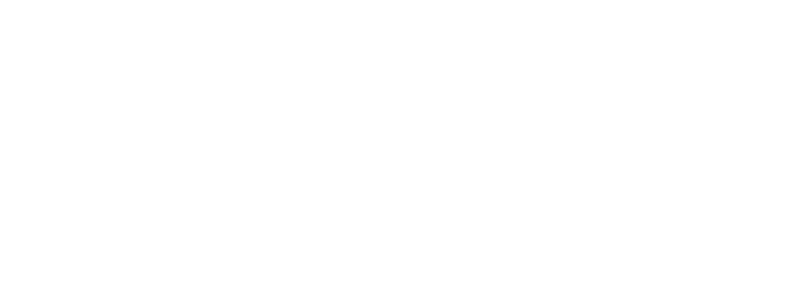
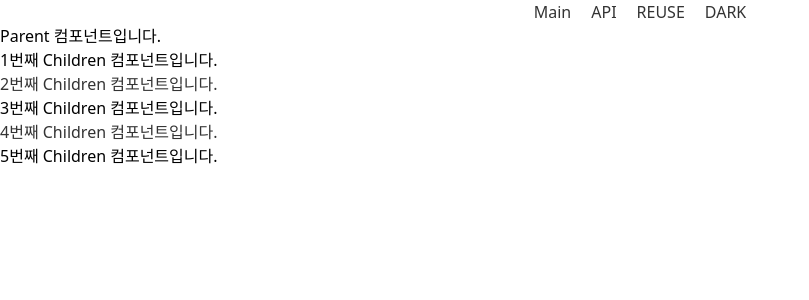
Before and after one commit to w-jins/Goorm, a React (Vite) app in the folder React-Mission/: page /reuse in a window 1280 px wide. Before the commit this address had no page. Shown: the top 300 px of the page, without its empty margins (0-809 px from the left). Built offline with nearby package versions, Linux system fonts and the light colour scheme.

Commit message:
useContext Theme change DarkMode

```diff
--- a/React-Mission/src/App.jsx
+++ b/React-Mission/src/App.jsx
@@ -1,14 +1,23 @@
-import React from "react";
+import React, { useState } from "react";
 import { Route, Routes } from "react-router";
 import AsyncFetch from "./components/AsyncFetch";
 import "./App.css";
+import Main from "./components/Main";
+import Parent from "./components/reuse/Parent";
+import { ThemeContext } from "./components/context/ThemeContext";
 
 function App() {
+  const [isDark, setIsDark] = useState(false);
   return (
     <>
-      <Routes>
-        <Route path='/' element={<AsyncFetch />}></Route>
-      </Routes>
+      <ThemeContext.Provider value={{ isDark, setIsDark }}>
+        <Routes>
+          <Route path='/' element={<Main />}>
+            <Route path='api' element={<AsyncFetch />} />
+            <Route path='reuse' element={<Parent />} />
+          </Route>
+        </Routes>
+      </ThemeContext.Provider>
     </>
   );
 }
--- /dev/null
+++ b/React-Mission/src/components/Main.jsx
@@ -0,0 +1,29 @@
+import React, { useContext } from "react";
+import { Link, Outlet } from "react-router";
+import { ThemeContext } from "./context/ThemeContext";
+
+export default function Main() {
+  const { isDark, setIsDark } = useContext(ThemeContext);
+  const style = {
+    backgroundColor: isDark ? "#333" : "#fff",
+    color: isDark ? "#fff" : "#333",
+  };
+
+  const handleClick = () => {
+    setIsDark(!isDark);
+  };
+  return (
+    <>
+      <header style={style} className='flex justify-center gap-5'>
+        <Link to='/'>Main</Link>
+        <Link to='/api'>API</Link>
+        <Link to='/reuse'>REUSE</Link>
+        <button style={{ cursor: "pointer" }} onClick={handleClick}>
+          {isDark ? "WHITE" : "DARK"}
+        </button>
+      </header>
+
+      <Outlet />
+    </>
+  );
+}
--- /dev/null
+++ b/React-Mission/src/components/context/ThemeContext.js
@@ -0,0 +1,3 @@
+import { createContext } from "react";
+
+export const ThemeContext = createContext(null);
```
